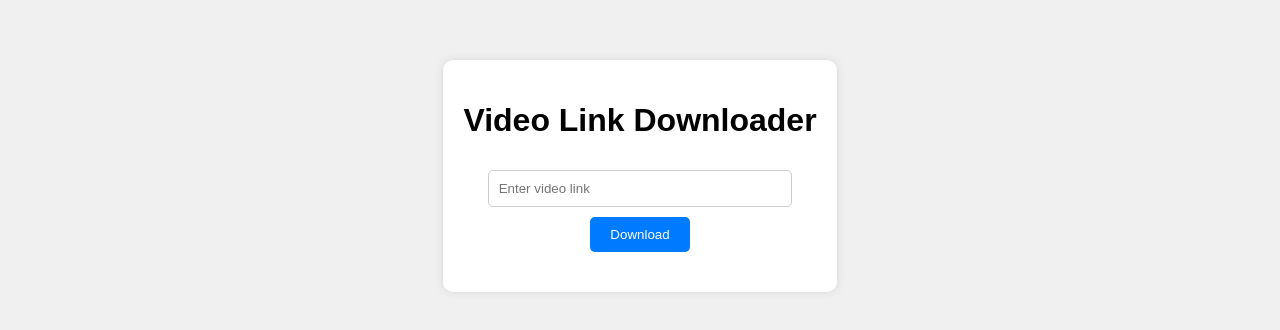
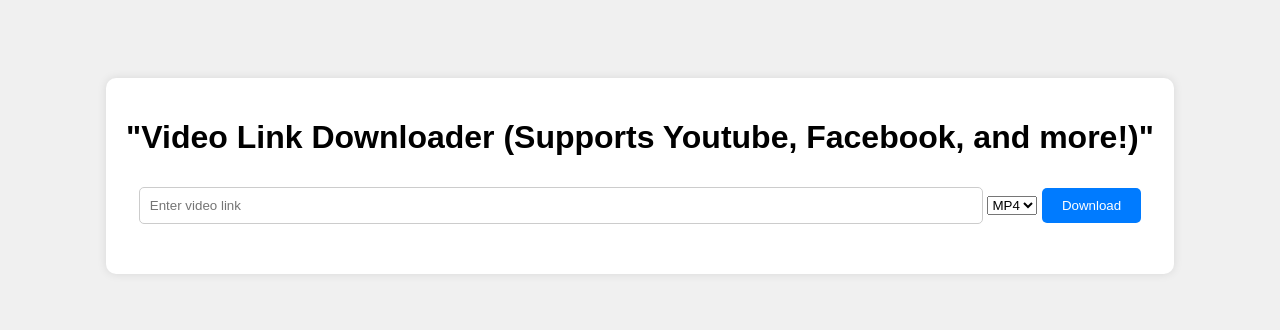
Before and after one commit to sassimusprimeg6/Video_Link_Downloader, a plain HTML site: page index.html in a window 1280 px wide. Shown: the part 224-554 px from the top of the page. Drawn offline with Linux system fonts and the light colour scheme.

Commit message:
Update index.html

```diff
--- a/index.html
+++ b/index.html
@@ -8,8 +8,12 @@
 </head>
 <body>
     <div class="container">
-        <h1>Video Link Downloader</h1>
+        <h1>"Video Link Downloader (Supports Youtube, Facebook, and more!)"</h1>
         <input type="text" id="videoLink" placeholder="Enter video link">
+        <select id="format">
+            <option value="mp4">MP4</option>
+            <option value="mp3">MP3</option>
+        </select>
         <button onclick="downloadVideo()">Download</button>
         <div id="message"></div>
     </div>
```
